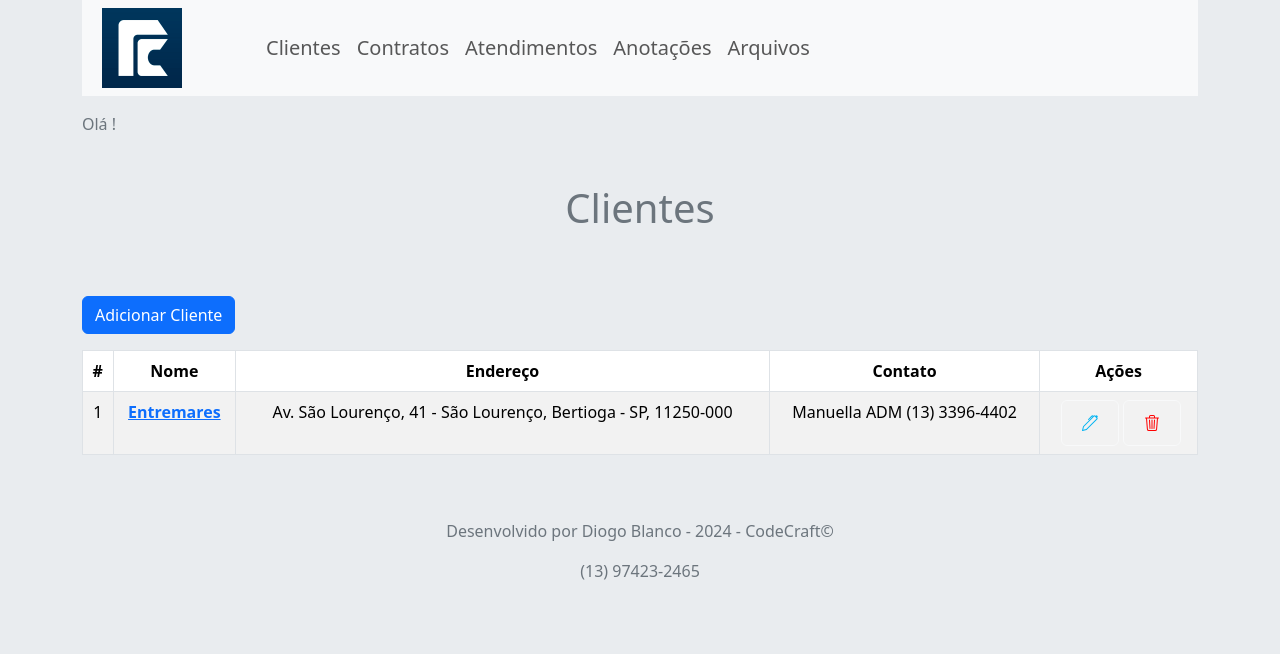
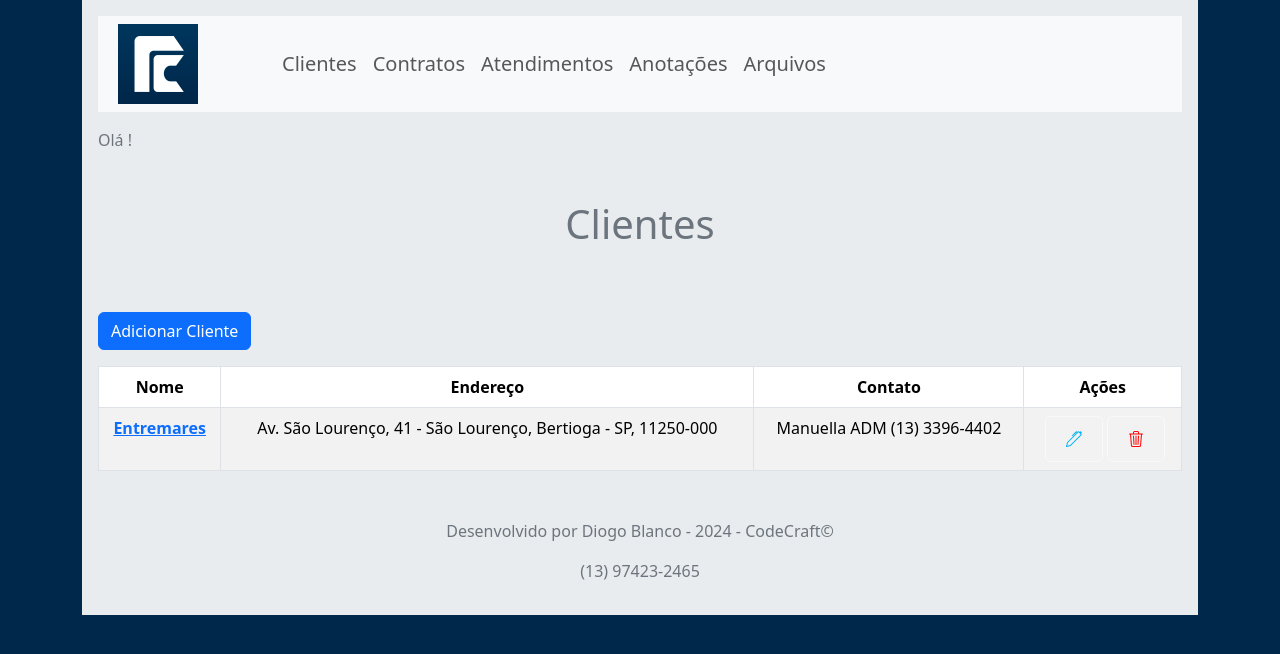
Before and after one commit to DiogoBlanco/radcom_manager_django, a Django app: page / in a window 1280 px wide. Shown: the top 654 px of the page. Run offline with Django 5.2, Linux system fonts and the light colour scheme; data comes from the database, SQL or seed files in the repository; both versions use the stored data as it was after the commit.

Commit message:
css and templates adjustments

```diff
--- a/base_templates/global/base.html
+++ b/base_templates/global/base.html
@@ -2,8 +2,8 @@
 <html lang="pt-br">
   {% include 'partials/_head.html' %}
   <title>{% block title %}Base{% endblock title %}</title>
-  <body class="container bg-body-secondary">
-    <main>
+  <body class="container" style="background: #00284b;">
+    <main class="bg-body-secondary p-3">
       {% include 'partials/_nav.html' %}
       <p class="text-secondary mt-3">Olá <b>{{user.first_name}}</b>!</p>
       {% block content %}
--- a/base_templates/partials/_footer.html
+++ b/base_templates/partials/_footer.html
@@ -1,4 +1,4 @@
-<footer class="p-5">
+<footer class="bg-body-secondary p-3">
   <p class="text-secondary text-center">
     Desenvolvido por Diogo Blanco - 2024 - CodeCraft&copy;
   </p>
--- a/clientes/templates/clientes/index.html
+++ b/clientes/templates/clientes/index.html
@@ -9,7 +9,6 @@
 <table class="table table-striped table-bordered text-center">
   <thead>
     <tr>
-      <th scope="col">#</th>
       <th scope="col">Nome</th>
       <th scope="col">Endereço</th>
       <th scope="col">Contato</th>
@@ -19,7 +18,6 @@
   <tbody>
     {% for customer in customers %}
     <tr>
-      <td scope="row">{{customer.id}}</td>
       <td><b><a href="{% url 'clientes:detalhes' customer_id=customer.id %}">{{customer.name}}</a></b></td>
       <td>{{customer.address}}</td>
       <td>{{customer.contact}}</td>
--- a/contratos/templates/contratos/index.html
+++ b/contratos/templates/contratos/index.html
@@ -9,7 +9,6 @@
 <table class="table table-striped table-bordered text-center">
   <thead>
     <tr>
-      <th scope="col">#</th>
       <th scope="col">Nome</th>
       <th scope="col">Tipo de Contrato</th>
       <th scope="col">Valor</th>
@@ -19,7 +18,6 @@
   <tbody>
     {% for contract in contracts %}
     <tr>
-      <th scope="row">{{contract.id}}</th>
       <td><b>{{contract.customer}}</b></td>
       <td>{{contract.contract_type}}</td>
       <td><b>{{contract.value}}</b></td>
```
Also changed, not shown: atendimentos/templates/atendimentos/index.html (+5 -7 lines), db.sqlite3, media/50.webp (added), media/51ZF7oQAexL._AC_UF8941000_QL80_.jpg (added), media/9c7be43979a736a8695361a544630b97.jpg (added).
